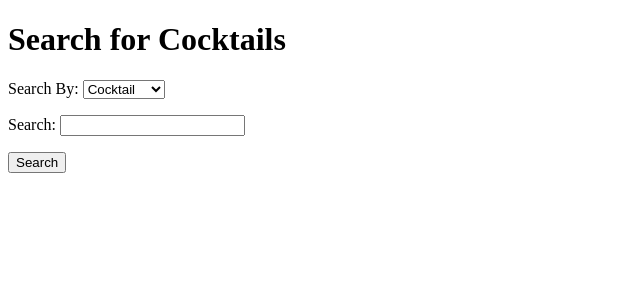
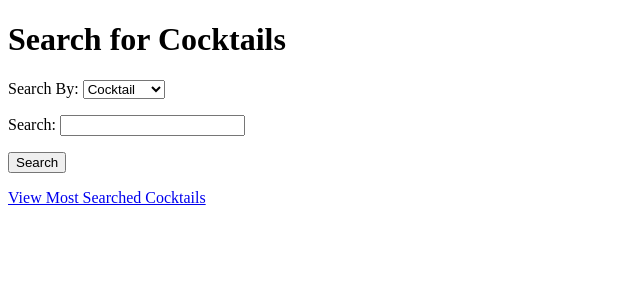
Before and after one commit to MEHEK06/Mehek_Django_UCInterview, a Django app: page / in a window 1280 px wide. Shown: the top 300 px of the page, without its empty margins (0-640 px from the left). Run offline with Django 5.2, Linux system fonts and the light colour scheme.

Commit message:
Update search.html

```diff
--- a/bartender/cocktails/templates/cocktails/search.html
+++ b/bartender/cocktails/templates/cocktails/search.html
@@ -10,12 +10,13 @@
         <button type="submit">Search</button>
     </form>
 
+
     {% if results %}
         <h2>Results:</h2>
         <ul>
             {% for drink in results %}
                 <li>
-                    <a href="{% url 'cocktail_detail' drink.idDrink %}">{{ drink.strDrink }}
+                    <a href="{% url 'cocktail_detail' drink.idDrink %}">
                     <strong>{{ drink.strDrink }}</strong><br>
                     <img src="{{ drink.strDrinkThumb }}" alt="{{ drink.strDrink }}" width="100"></a>
 
@@ -25,5 +26,8 @@
     {% elif form.is_bound %}
         <p>No cocktails found for your query.</p>
     {% endif %}
+<p>
+    <a href="{% url 'display' %}">View Most Searched Cocktails</a>
+</p>
 </body>
 </html>
```
